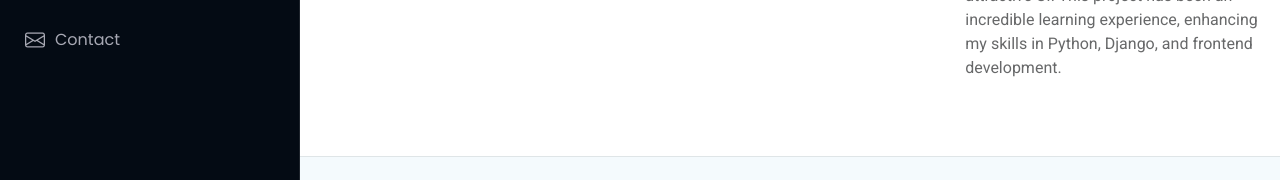
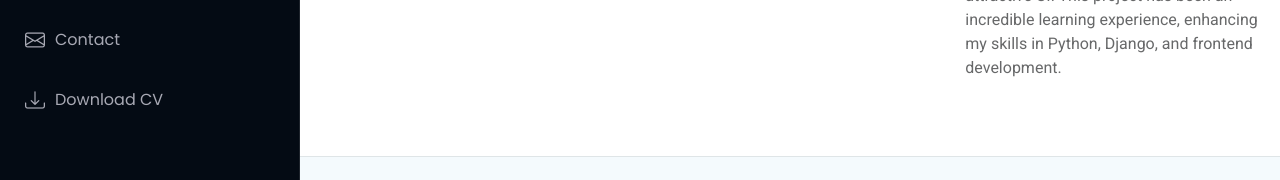
Before and after one commit to VasoyaSrushti/Srushti_Profile, a plain HTML site: page portfolio-details.html in a window 1280 px wide. Shown: the part 547-727 px from the top of the page. Drawn offline with Linux system fonts and the light colour scheme.

Commit message:
Update portfolio-details.html

```diff
--- a/portfolio-details.html
+++ b/portfolio-details.html
@@ -61,6 +61,7 @@
         <li><a href="index.html#portfolio"><i class="bi bi-images navicon"></i> Portfolio</a></li>
         <li><a href="index.html#services"><i class="bi bi-hdd-stack navicon"></i> Services</a></li>
         <li><a href="index.html#contact"><i class="bi bi-envelope navicon"></i> Contact</a></li>
+        <li><a href="Srushti_Vasoya_Profile.pdf" download><i class="bi bi-download navicon"></i> Download CV</a></li>
       </ul>
     </nav>
 
```
